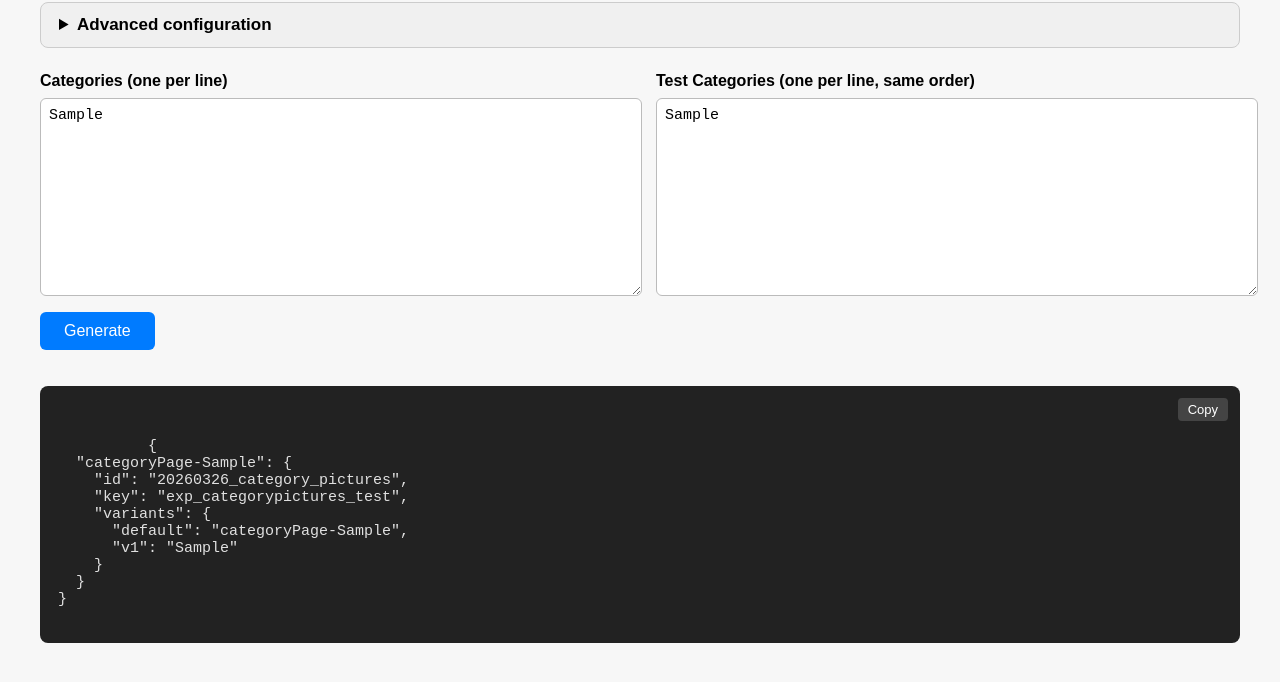
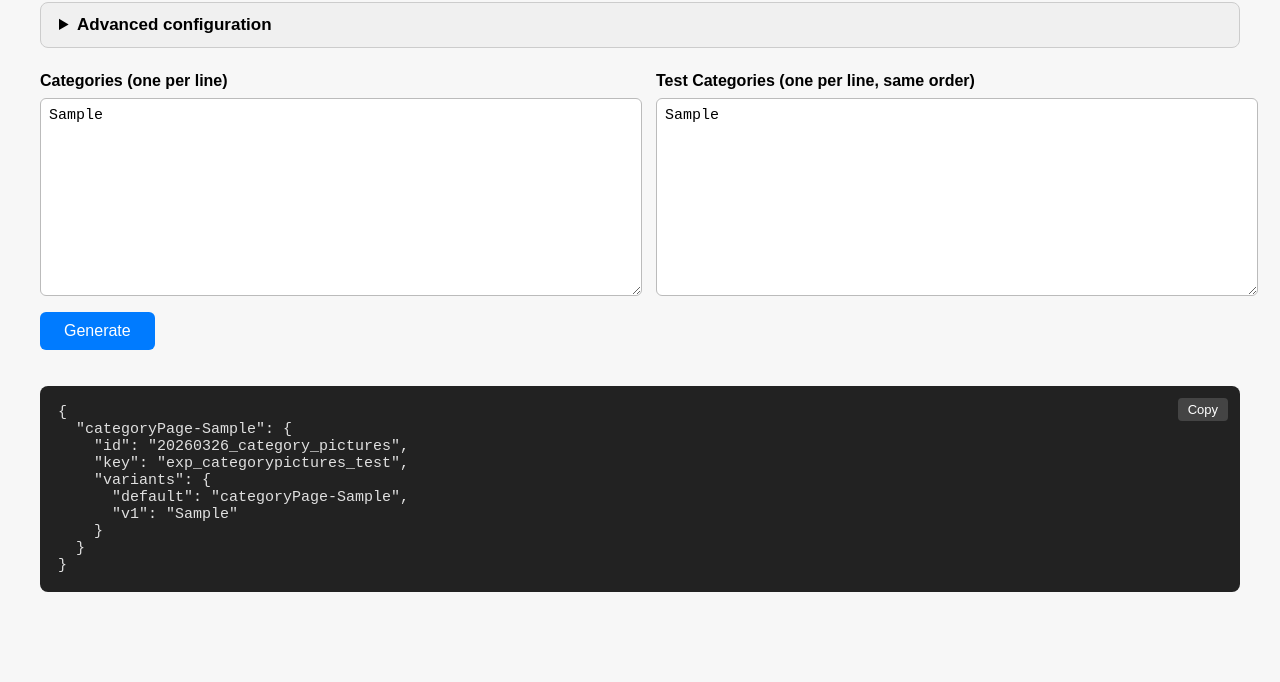
Before and after one commit to DanielGS/experiment-generator, a plain HTML site: page index.html in a window 1280 px wide. Both pictures are taken after typing "Sample", "Sample" into the empty fields and a click on the button "Generate". Shown: the part 96-778 px from the top of the page. Drawn offline with Linux system fonts and the light colour scheme.

Commit message:
Fix margins + etc

```diff
--- a/index.html
+++ b/index.html
@@ -219,30 +219,40 @@
       const experimentKey = document.getElementById('experimentKey').value.trim();
       const categories = getCleanLines('categories');
       const testCategories = getCleanLines('testCategories');
-      let config = generateExperimentsConfig(categories, testCategories, experimentId, experimentKey);
-      // If there is valid extra JSON, merge it into the result
+      const generated = generateExperimentsConfig(categories, testCategories, experimentId, experimentKey);
       const extra = getExtraJson();
+      let config = {};
+      // Primero las entries del extra JSON (en orden)
       if (extra && extra !== 'error') {
         if (Array.isArray(extra)) {
           extra.forEach(entry => {
             if (typeof entry === 'object' && entry !== null) {
-              Object.assign(config, entry);
+              Object.keys(entry).forEach(key => {
+                config[key] = entry[key];
+              });
             }
           });
         } else if (typeof extra === 'object') {
-          Object.assign(config, extra);
+          Object.keys(extra).forEach(key => {
+            config[key] = extra[key];
+          });
         }
       }
+      // Luego las generadas por categorías (en orden)
+      Object.keys(generated).forEach(key => {
+        config[key] = generated[key];
+      });
       const code = formatOutput(config);
-      document.getElementById('output').innerHTML = `
-        <div class="output-block" id="codeBlock">
-          <button class="copy-btn" id="copyBtn">Copy</button>
-          <code>${code.replace(/</g, '&lt;')}</code>
-        </div>
-      `;
+      const codeMin = JSON.stringify(config);
+      document.getElementById('output').innerHTML =
+        '<div class="output-block" id="codeBlock">' +
+        '<button class="copy-btn" id="copyBtn">Copy</button>' +
+        '<pre style="margin:0;padding:0;background:none;border:none;"><code style="background:none;padding:0;">' +
+        code.replace(/</g, '&lt;') +
+        '</code></pre>' +
+        '</div>';
       document.getElementById('copyBtn').onclick = function() {
-        const text = code;
-        navigator.clipboard.writeText(text).then(() => {
+        navigator.clipboard.writeText(codeMin).then(() => {
           this.classList.add('copied');
           this.textContent = 'Copied!';
           setTimeout(() => {
```
